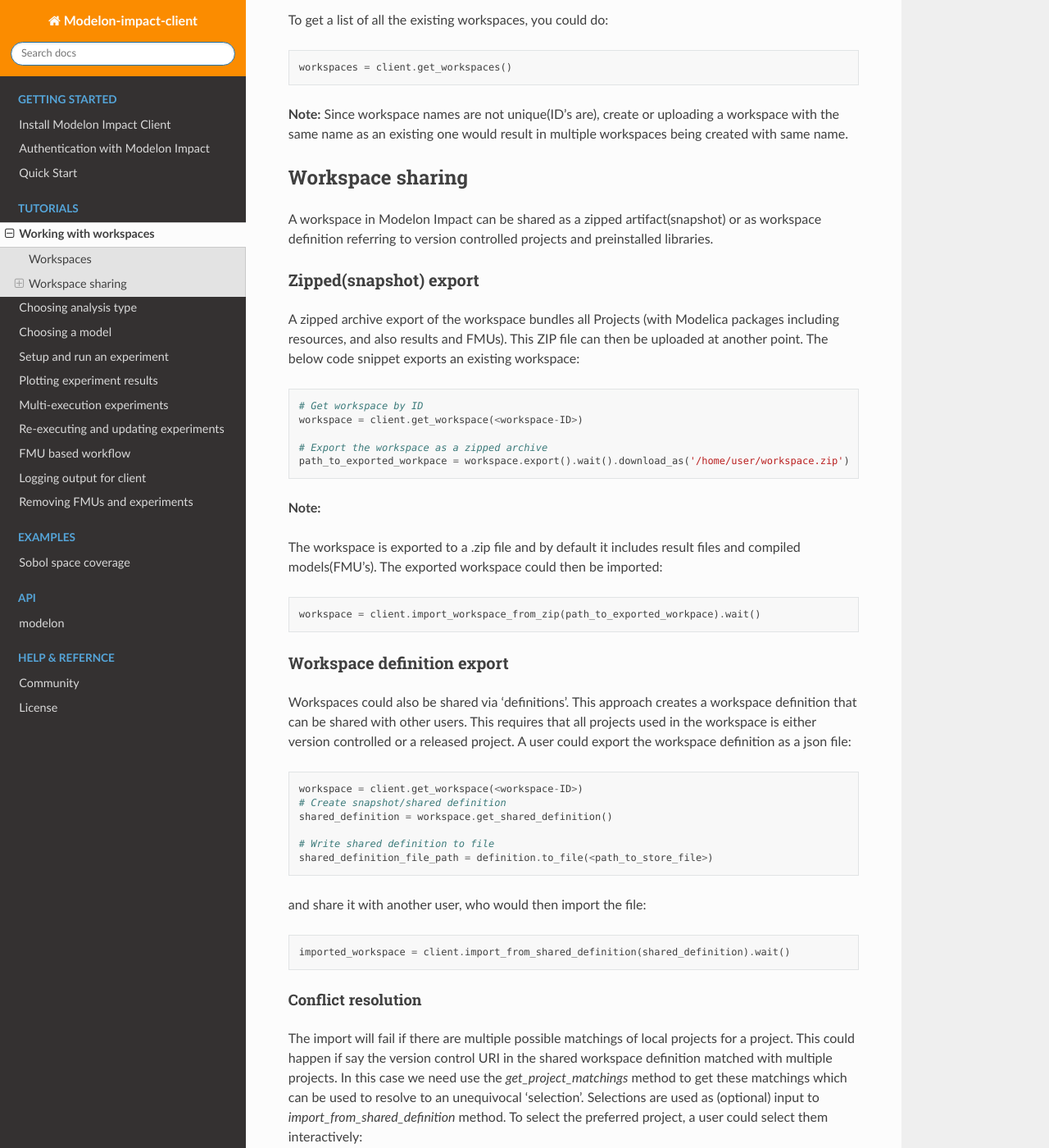
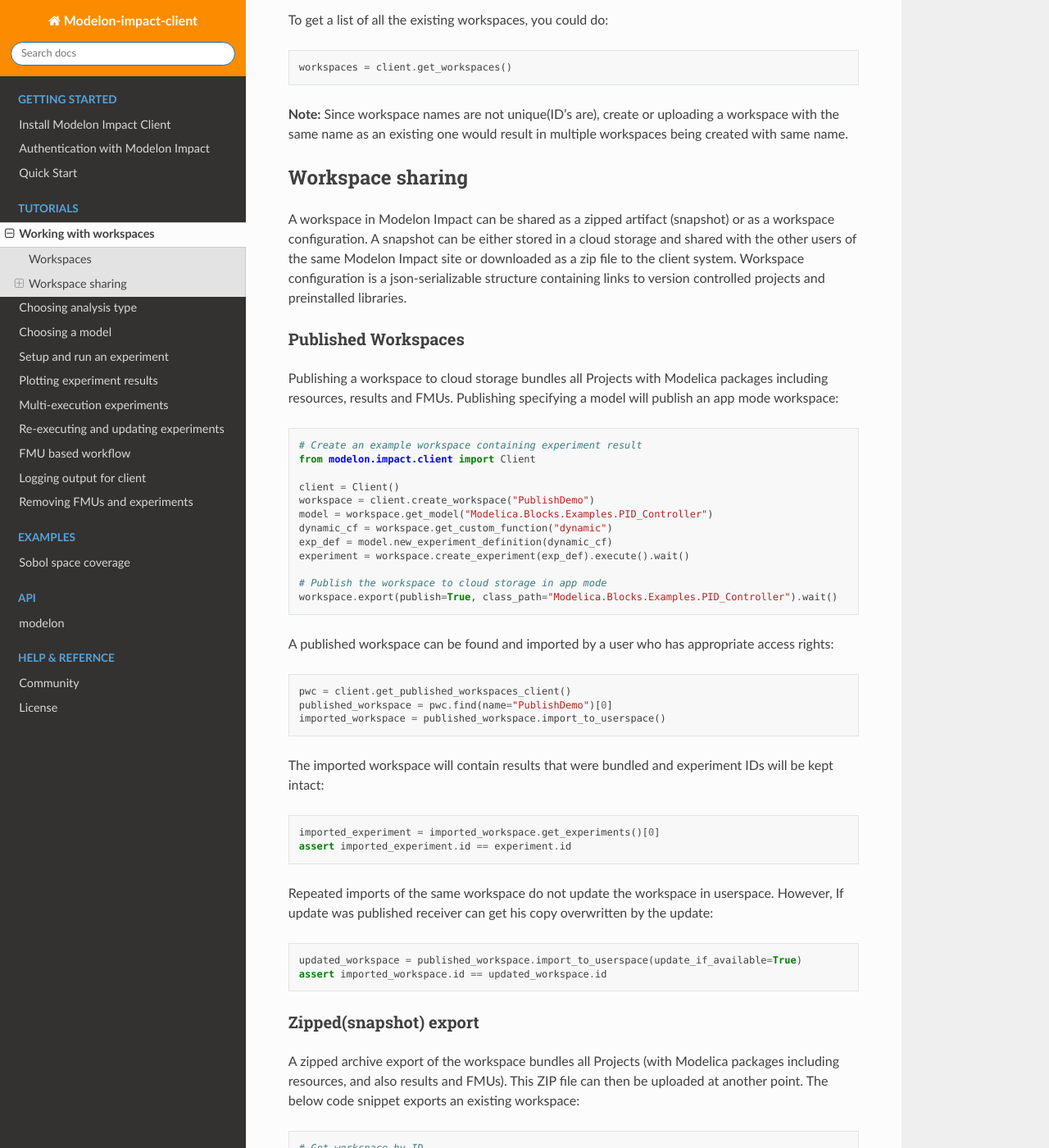
Before and after one commit to modelon-community/impact-client-python, a Sphinx documentation site: the page built from docs/source/working_with_workspaces.rst, in a window 1280 px wide and 1400 px high, scrolled down 1256 px. Shown: the whole window at 82% size. Built offline with Sphinx 7.4.7 and the Read the Docs theme 2.0.0, drawn with Linux system fonts in a browser that asks for light colours.

Commit message:
chore: added workspace publishing docs

```diff
--- a/docs/source/working_with_workspaces.rst
+++ b/docs/source/working_with_workspaces.rst
@@ -57,8 +57,47 @@
 Workspace sharing
 *****************
 
-A workspace in Modelon Impact can be shared as a zipped artifact(snapshot) or as workspace definition referring to version controlled
+A workspace in Modelon Impact can be shared as a zipped artifact (snapshot) or as a workspace configuration.
+A snapshot can be either stored in a cloud storage and shared with the other users of the same
+Modelon Impact site or downloaded as a zip file to the client system.
+Workspace configuration is a json-serializable structure containing links to version controlled
 projects and preinstalled libraries.
+
+Published Workspaces
+#######################
+
+Publishing a workspace to cloud storage bundles all Projects with Modelica packages including resources,
+results and FMUs. Publishing specifying a model will publish an app mode workspace::
+
+   # Create an example workspace containing experiment result
+   from modelon.impact.client import Client
+
+   client = Client()
+   workspace = client.create_workspace("PublishDemo")
+   model = workspace.get_model("Modelica.Blocks.Examples.PID_Controller")
+   dynamic_cf = workspace.get_custom_function("dynamic")
+   exp_def = model.new_experiment_definition(dynamic_cf)
+   experiment = workspace.create_experiment(exp_def).execute().wait()
+
+   # Publish the workspace to cloud storage in app mode
+   workspace.export(publish=True, class_path="Modelica.Blocks.Examples.PID_Controller").wait()
+
+A published workspace can be found and imported by a user who has appropriate access rights::
+
+   pwc = client.get_published_workspaces_client()
+   published_workspace = pwc.find(name="PublishDemo")[0]
+   imported_workspace = published_workspace.import_to_userspace()
+
+The imported workspace will contain results that were bundled and experiment IDs will be kept intact::
+
+   imported_experiment = imported_workspace.get_experiments()[0]
+   assert imported_experiment.id == experiment.id
+
+Repeated imports of the same workspace do not update the workspace in userspace. However,
+If update was published receiver can get his copy overwritten by the update::
+
+   updated_workspace = published_workspace.import_to_userspace(update_if_available=True)
+   assert imported_workspace.id == updated_workspace.id
 
 Zipped(snapshot) export
 #######################
```
Also changed, not shown: docs/source/modelon.impact.client.rst (+8 -0 lines), 2 other files.
